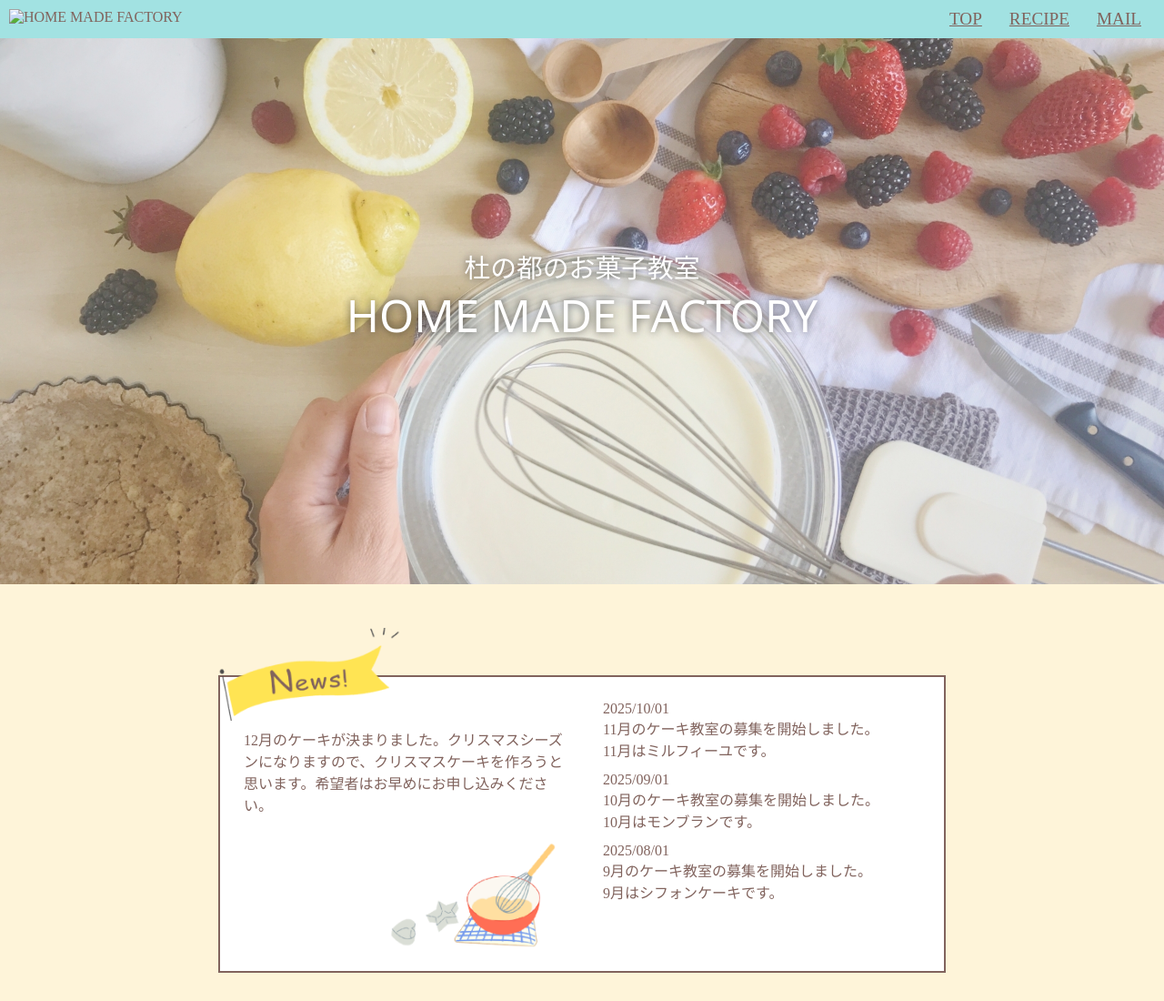
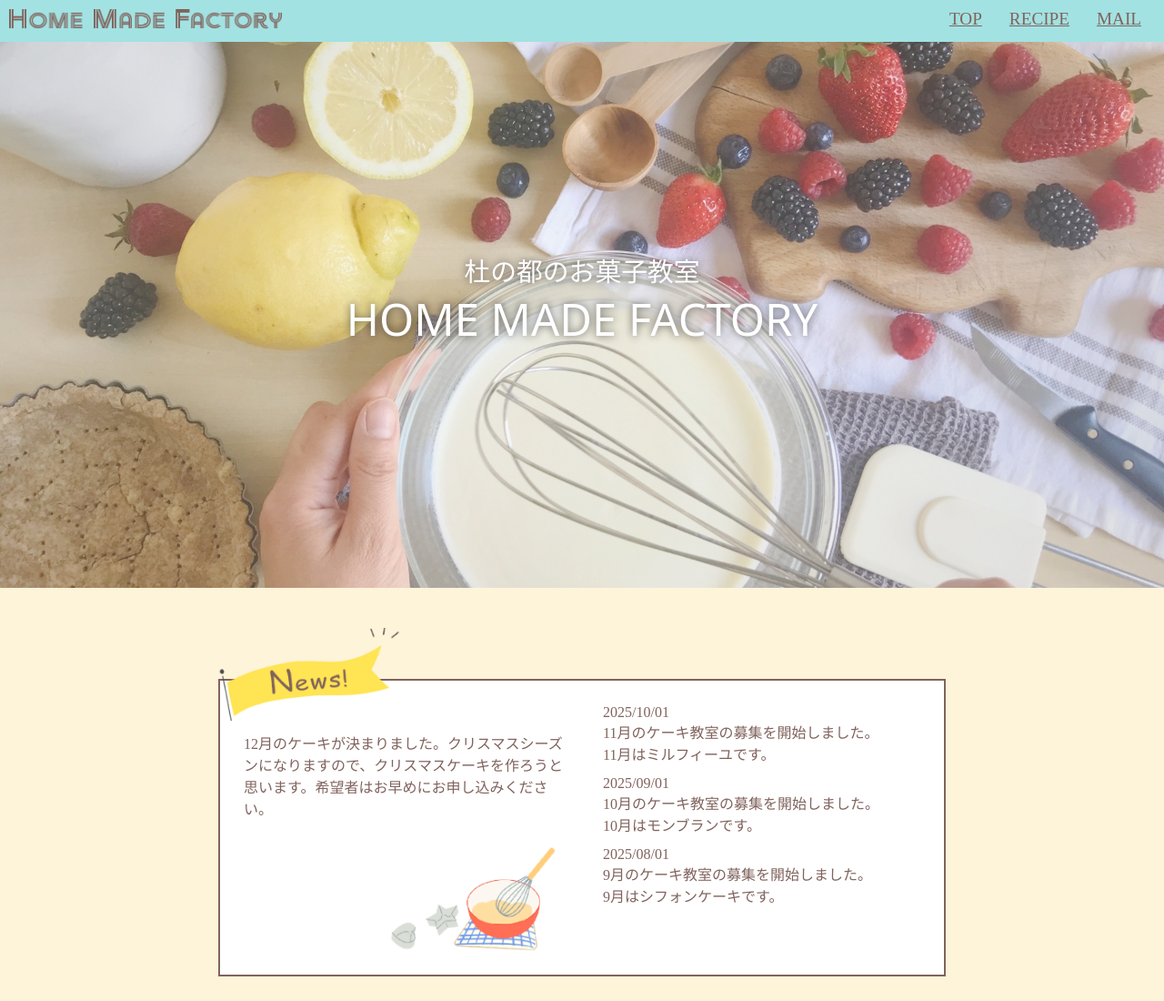
Before and after one commit to ringonokki/homemadefactory, a plain HTML site: page index.html in a window 1280 px wide. Shown: the top 1100 px of the page at 91% size. Drawn offline with Linux system fonts and the light colour scheme; files whose address does not match are found by name; a web font is replaced by a local one.

Commit message:
Update index.html

```diff
--- a/index.html
+++ b/index.html
@@ -13,7 +13,7 @@
     <header>
         <nav>
             <div class="rogo">
-                <img src="img/Home Made Factory.png" alt="HOME MADE FACTORY">
+                <img src="https://github.com/ringonokki/homemadefactory/blob/main/Home%20Made%20Factory.png?raw=true" alt="HOME MADE FACTORY">
             </div>
             <div class="nav-link">
             <ul>
```
